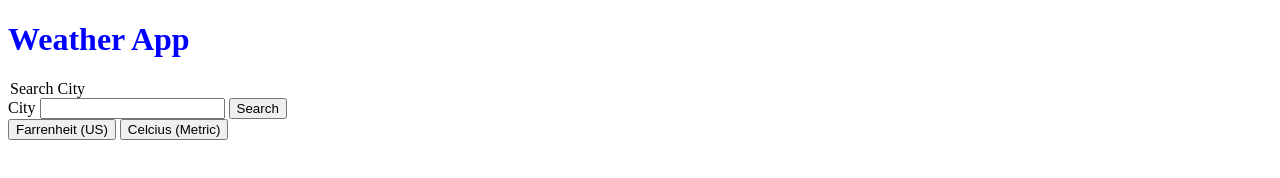
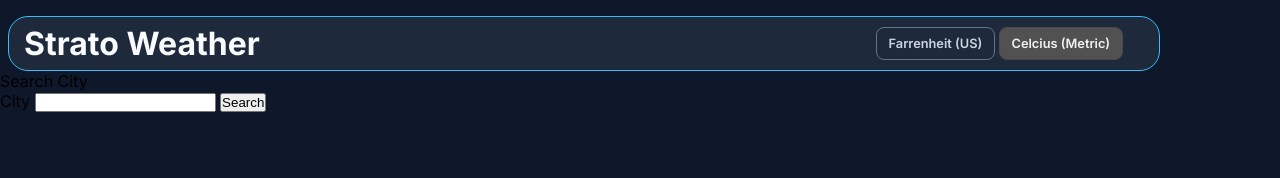
Before and after one commit to andreinux/strato-weather-weatherApp, a website built with webpack: page src/template.html in a window 1280 px wide. Built offline with nearby package versions, Linux system fonts and the light colour scheme; no server answers.

Commit message:
header styles

```diff
--- a/src/index.css
+++ b/src/index.css
@@ -1,3 +1,71 @@
+
+@import url('https://fonts.googleapis.com/css2?family=Inter:wght@400;500;600;700;800&display=swap');
+
+* {
+    padding: 0;
+    margin: 0;
+    box-sizing: border-box;
+}
+
+body {
+    background-color: #0F172A;
+    font-family: "Inter", sans-serif;
+}
+
+
 h1 {
-    color: blue;
+    color: #F8FAFC;
+    padding:7px;
+    margin-left: .5rem;
 }
+
+.card{
+    background-color:#1E293B;
+    border-radius: 20px;
+    margin-top: 1rem;
+    width: 90vw;
+    margin-left: .5rem;
+    border: 1px solid  #38BDF8;
+}
+
+#header {
+    display: grid;
+    grid-template:  1fr / 3fr 1fr;
+    align-items: center;
+}
+
+#toggle {
+    display: flex;
+    gap: 0.25rem;
+    padding: 0.25rem;
+    border-radius: 10px;
+    height: 80%;
+    gap: .2rem;
+    align-items: center;
+}
+
+#toggle button {
+    background-color:#283b58;
+    border-radius: 8px;
+    padding: 0.5rem 0.75rem;
+    background-color: transparent;
+    color: #CBD5E1;
+    font-family: 'Inter', sans-serif;
+    font-size: 0.8rem;
+    font-weight: 600;
+    cursor: pointer;
+    transition: 0.2s ease;
+    border: 1px solid #64748B;
+}
+#toggle button:hover {
+    background-color: #3A3A3A;
+    border-color: #4A4A4A;
+    color: #F1F1F1;
+}
+
+
+#toggle button.active {
+    background-color: #525151;
+    border-color: #4A4A4A;
+    color: #F1F1F1;
+}
--- a/src/index.js
+++ b/src/index.js
@@ -50,10 +50,15 @@ form.addEventListener("submit", (e)=> {
 fUnitBtn.addEventListener("click", ()=> {
     unitGroup = "us";
     getData(cityInput.value);
+    fUnitBtn.classList.add("active");
+    mUnitBtn.classList.remove("active");
 })
 
 
 mUnitBtn.addEventListener("click", ()=> {
     unitGroup = "metric";
     getData(cityInput.value);
+    mUnitBtn.classList.add("active");
+    fUnit.classList.remove("active");
+
 })
--- a/src/template.html
+++ b/src/template.html
@@ -6,7 +6,15 @@
         <title>weather webApp/benj</title>
     </head>
     <body>
-        <h1>Weather App</h1>
+        <div class="card" id="header">
+            <h1>Strato Weather</h1>
+
+            <div id="toggle">
+                 <button id="fUnit">Farrenheit (US)</button>
+        <button id="mUnit" class="active">Celcius (Metric)</button>
+            </div>
+        </div>
+
          <form id="searchForm">
             <legend> Search City</legend>
             <label for="cityInput">City </label>
@@ -14,7 +22,6 @@
             <button type="submit">Search</button>
 
         </form>
-        <button id="fUnit">Farrenheit (US)</button>
-        <button id="mUnit">Celcius (Metric)</button>
+
     </body>
    </html>
```
